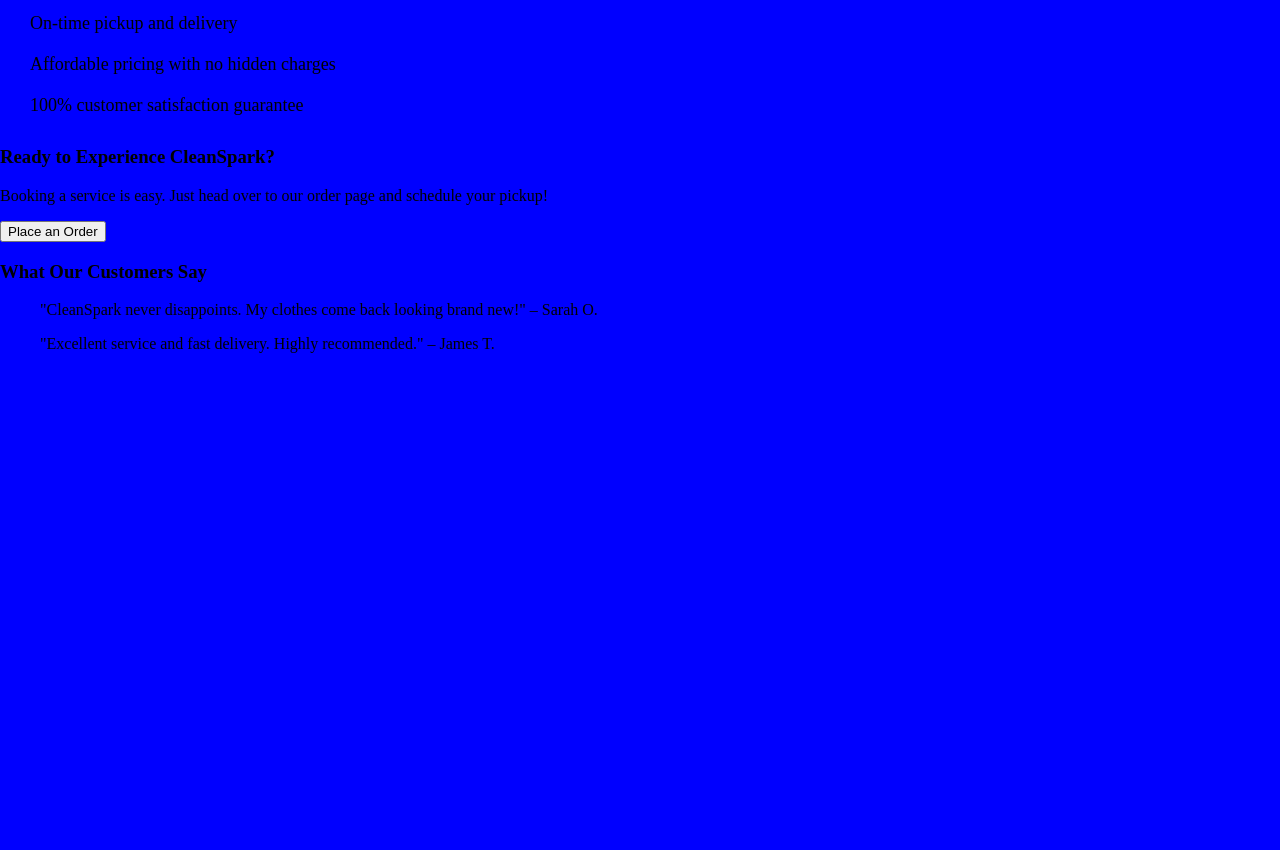
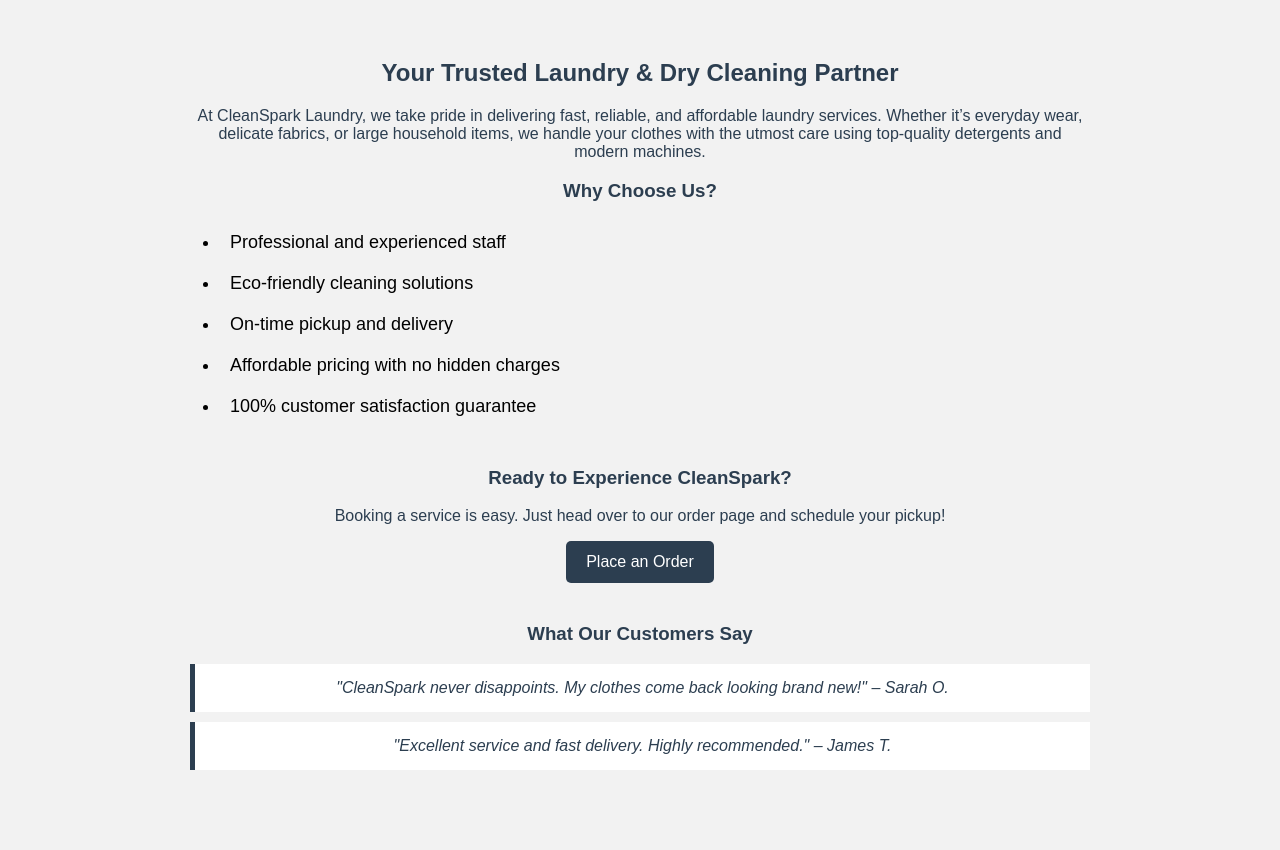
Before and after one commit to munir-moh/laundry-service, a Flask app: page / in a window 1280 px wide. Shown: the part 339-1189 px from the top of the page. Before the commit the page ends 692 px from the top, so only its background shows below. Run offline with Flask 3, Linux system fonts and the light colour scheme.

Commit message:
Enhance dashboard layout: add hero image and improve styling for better user experience

```diff
--- a/templates/dashboard.html
+++ b/templates/dashboard.html
@@ -3,6 +3,87 @@
 <head>
     <title>CleanSpark Laundry</title>
     <link rel="stylesheet" href="{{ url_for('static', filename='style.css') }}">
+    <style>
+        body {
+            margin: 0;
+            font-family: Arial, sans-serif;
+            background-color: #f2f2f2;
+            color: #2c3e50;
+        }
+
+        nav {
+            background-color: #2c3e50;
+            padding: 10px;
+            text-align: center;
+        }
+
+        nav a {
+            color: white;
+            margin: 0 15px;
+            text-decoration: none;
+            font-weight: bold;
+        }
+
+        .hero {
+            background: url("{{ url_for('static', filename='laundry-hero.jpg') }}") no-repeat center center/cover;
+            height: 300px;
+            display: flex;
+            align-items: center;
+            justify-content: center;
+            text-align: center;
+            color: white;
+        }
+
+        .hero h1 {
+            font-size: 36px;
+            background-color: rgba(44, 62, 80, 0.7);
+            padding: 20px;
+            border-radius: 10px;
+        }
+
+        .container {
+            padding: 40px 20px;
+            max-width: 900px;
+            margin: auto;
+            text-align: center;
+        }
+
+        section {
+            margin-bottom: 40px;
+        }
+
+        h2, h3 {
+            color: #2c3e50;
+        }
+
+        ul {
+            text-align: left;
+            list-style-type: disc;
+            margin-left: 30px;
+        }
+
+        blockquote {
+            font-style: italic;
+            background-color: #ffffff;
+            padding: 15px;
+            border-left: 5px solid #2c3e50;
+            margin: 10px 0;
+        }
+
+        button {
+            background-color: #2c3e50;
+            color: white;
+            border: none;
+            padding: 12px 20px;
+            border-radius: 5px;
+            cursor: pointer;
+            font-size: 16px;
+        }
+
+        button:hover {
+            background-color: #1a252f;
+        }
+    </style>
 </head>
 <body>
     <nav>
@@ -13,8 +94,12 @@
         <a href="/admin">Admin</a>
         <a href="/contact">Contact Us</a>
     </nav>
+
+    <div class="hero">
         <h1>Welcome to CleanSpark Laundry</h1>
+    </div>
 
+    <div class="container">
         <h2>Your Trusted Laundry & Dry Cleaning Partner</h2>
         <p>
             At CleanSpark Laundry, we take pride in delivering fast, reliable, and affordable laundry services.
@@ -24,7 +109,7 @@
 
         <section>
             <h3>Why Choose Us?</h3>
-        <ul style="text-align: left; margin-left: 0; padding-left: 20px;">
+            <ul>
                 <li>Professional and experienced staff</li>
                 <li>Eco-friendly cleaning solutions</li>
                 <li>On-time pickup and delivery</li>
@@ -44,5 +129,6 @@
             <blockquote>"CleanSpark never disappoints. My clothes come back looking brand new!" – Sarah O.</blockquote>
             <blockquote>"Excellent service and fast delivery. Highly recommended." – James T.</blockquote>
         </section>
+    </div>
 </body>
 </html>
```
Also changed, not shown: static/laundry-hero.jpg.png (added). Lines whose indentation alone changed are shown as unchanged.
